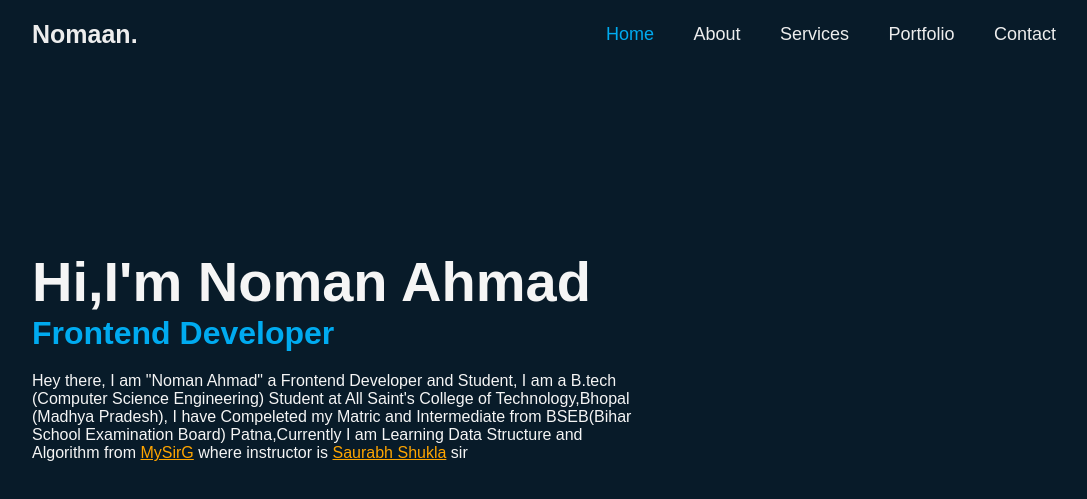
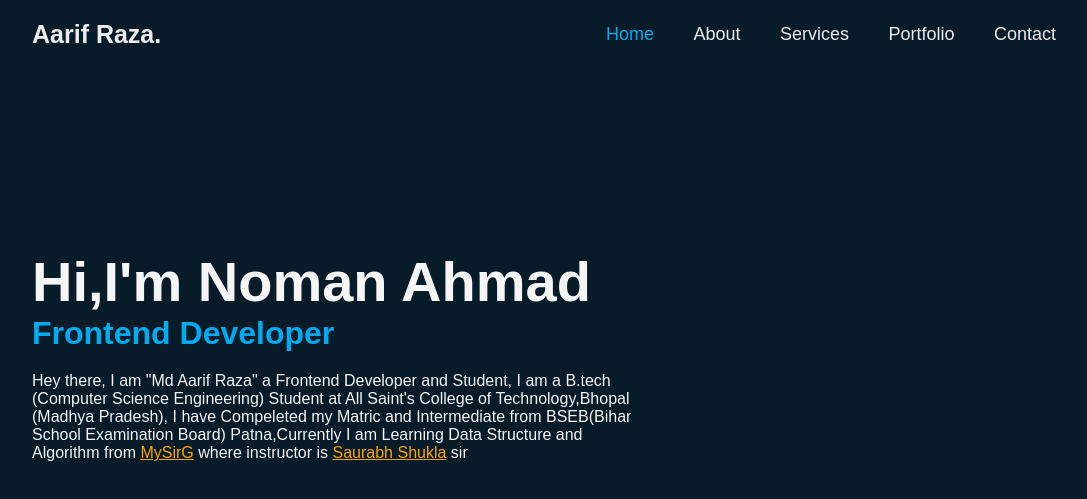
Before and after one commit to noman088/portFolio, a plain HTML site: page index.html in a window 1280 px wide. Shown: the top 499 px of the page, without its empty margins (96-1183 px from the left). Drawn offline with nearby package versions, Linux system fonts and the light colour scheme.

Commit message:
something changes in your repo

```diff
--- a/index.html
+++ b/index.html
@@ -12,7 +12,7 @@
 
 <body>
     <header class="header">
-        <a href="#" class="logo">Nomaan.</a>
+        <a href="#" class="logo">Aarif Raza.</a>
         <nav class="navbar">
             <a href="#" class="active">Home</a>
             <a href="#">About</a>
@@ -26,7 +26,7 @@
             <h1>Hi,I'm Noman Ahmad</h1>
             <h3>Frontend Developer</h3>
             <p>
-                Hey there, I am "Noman Ahmad" a Frontend Developer and Student, I am a B.tech (Computer Science
+                Hey there, I am "Md Aarif Raza" a Frontend Developer and Student, I am a B.tech (Computer Science
                 Engineering) Student at All Saint's College of Technology,Bhopal (Madhya Pradesh), I have Compeleted my
                 Matric and Intermediate from BSEB(Bihar School Examination Board) Patna,Currently I am Learning Data
                 Structure and Algorithm from <a href="https://premium.mysirg.com/">MySirG</a> where instructor is <a href="https://www.linkedin.com/in/saurabh-shukla-5b73bb6/"> Saurabh Shukla</a> sir
```
